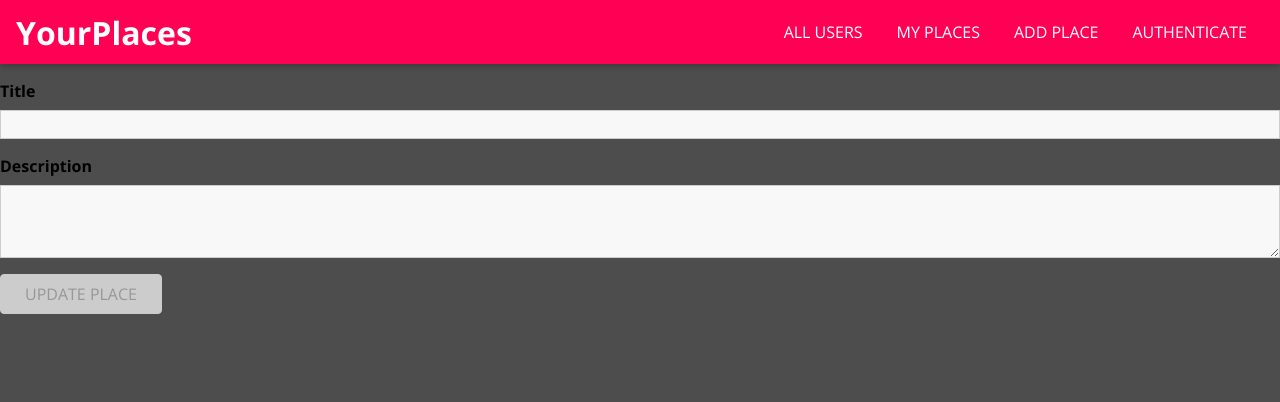
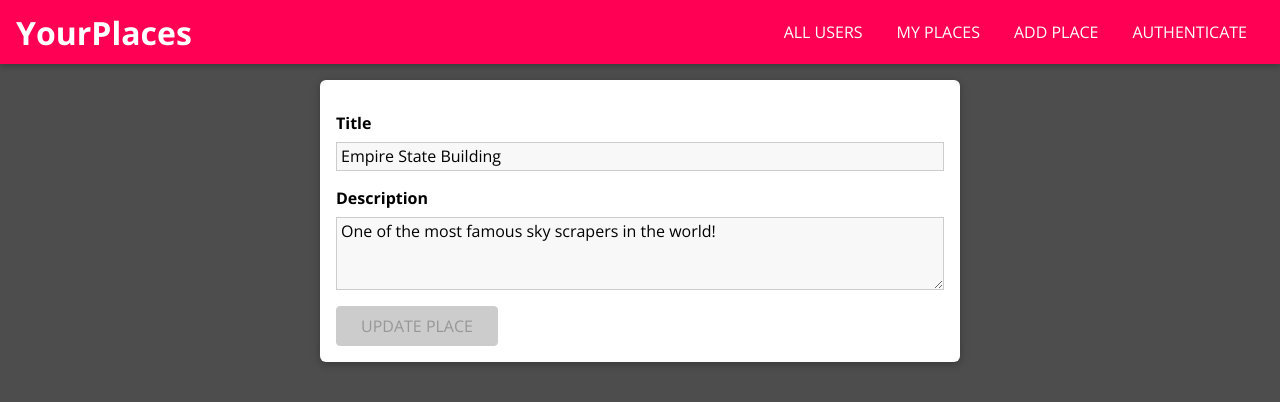
Before and after one commit to tanish-1/udemyMiniProject, a React (Vite) app: page /places/p1 in a window 1280 px wide. Shown: the top 402 px of the page. Built offline with nearby package versions, Linux system fonts and the light colour scheme.

Commit message:
adjust the input component

```diff
--- a/src/places/pages/NewPlace.jsx
+++ b/src/places/pages/NewPlace.jsx
@@ -6,7 +6,7 @@ import {
     VALIDATOR_REQUIRE,
     VALIDATOR_MINLENGTH
 } from '../../shared/util/validators';
-import './NewPlace.css';
+import './PlaceForm.css';
 
 const formReducer = (state, action) => {
     switch (action.type) {
@@ -40,6 +40,10 @@ const NewPlace = () => {
                 isValid: false
             },
             description: {
+                value: '',
+                isValid: false
+            },
+            address:{
                 value: '',
                 isValid: false
             }
--- a/src/places/pages/UpdatePlace.jsx
+++ b/src/places/pages/UpdatePlace.jsx
@@ -3,7 +3,7 @@ import {useParams} from "react-router-dom";
 import Input from "../../shared/components/FormElements/Input.jsx";
 import Button from "../../shared/components/FormElements/Button.jsx";
 import {VALIDATOR_MINLENGTH, VALIDATOR_REQUIRE} from "../../shared/util/validators.jsx";
-
+import './PlaceForm.css'
 const DUMMY_PLACES = [
     {
         id: 'p1',
@@ -43,7 +43,7 @@ const UpdatePlace = () => {
         )
     }
     return (
-       <form>
+       <form className="place-form">
 <Input
     id="title"
     element="input"
--- a/src/shared/components/FormElements/Input.jsx
+++ b/src/shared/components/FormElements/Input.jsx
@@ -22,9 +22,9 @@ const inputReducer = (state,action) =>{
 }
 const Input = (props) => {
    const [inputState, dispatch] = useReducer(inputReducer , {
-       value: '',
+       value: props.value || '',
        isTouched: false,
-       isValid: false
+       isValid: props.valid || false
        });
 
    const { id , onInput } = props
```
Also changed, not shown: src/places/pages/PlaceForm.css (renamed from src/places/pages/NewPlace.css).
